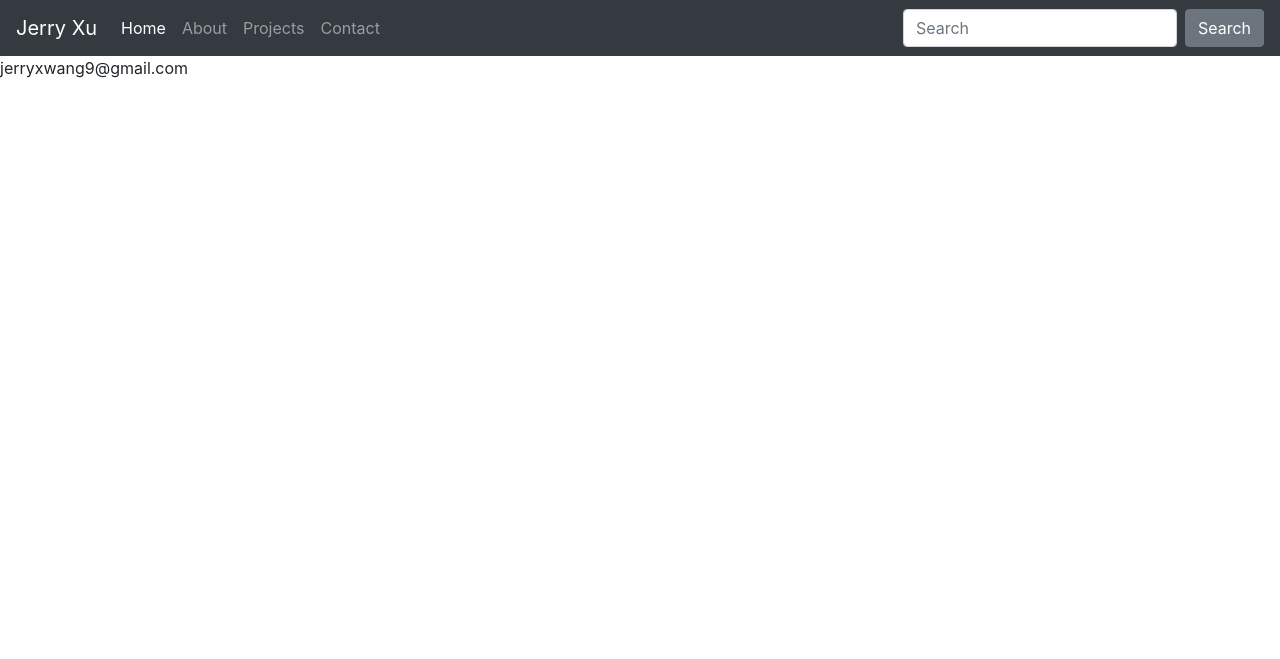
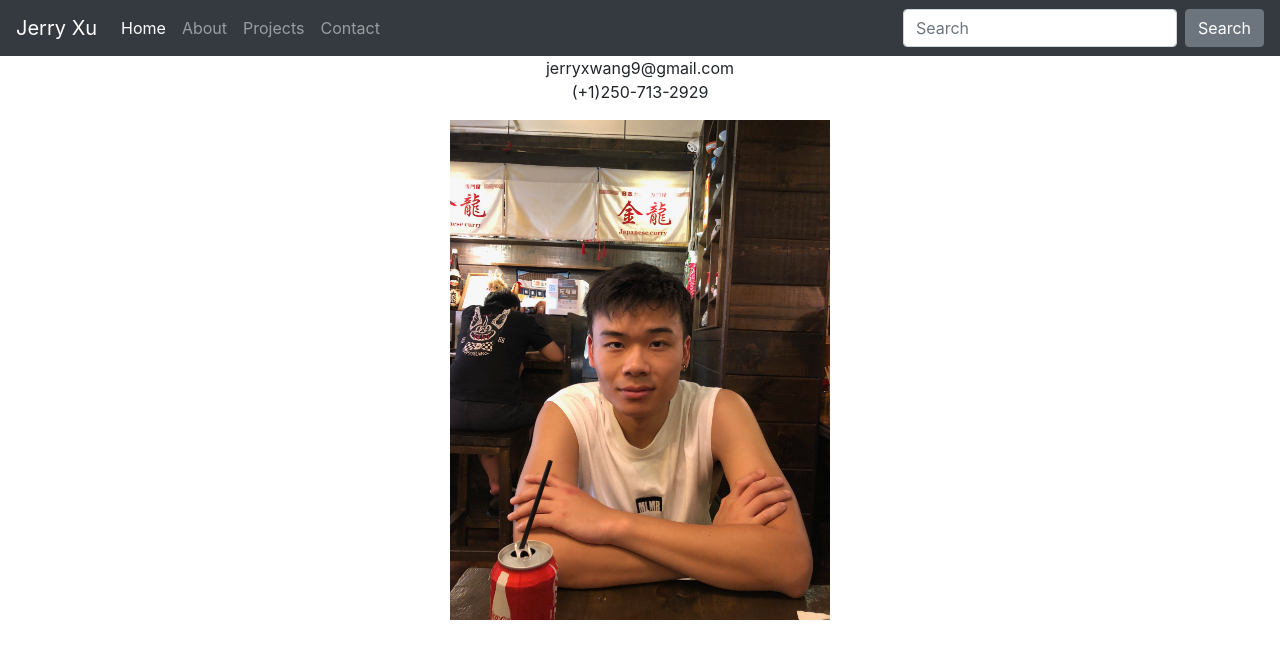
Before and after one commit to jerryxu9/myWeb2, a Flask app: page /contact in a window 1280 px wide. Shown: the top 659 px of the page. Run offline with Flask 2, Linux system fonts and the light colour scheme; some libraries are stand-ins or nearby versions.

Commit message:
Jerry: picture fixed

```diff
--- a/myWebsite/templates/contact.html
+++ b/myWebsite/templates/contact.html
@@ -2,6 +2,9 @@
 
 {% block body %}
     <h1>Contact Me</h1>
-    <p> jerryxwang9@gmail.com
+    <p style="text-align: center">jerryxwang9@gmail.com
+        <br> (+1)250-713-2929
     </p>
+
+    <img src="static/IMG_2924.jpg" height="500" width="380" style="display: block; margin: auto"/>
 {% endblock %}
```
Also changed, not shown: myWebsite/templates/projects.html (+7 -6 lines), myWebsite/static/IMG_2924.jpg (renamed from myWebsite/templates/IMG_2924.jpg).
